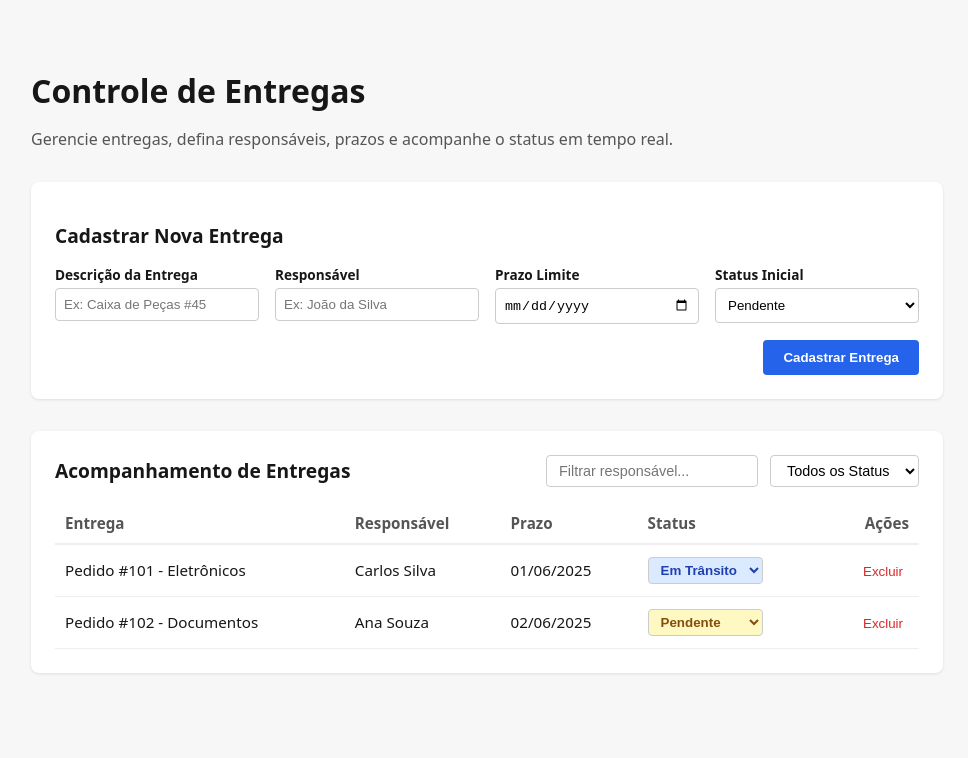
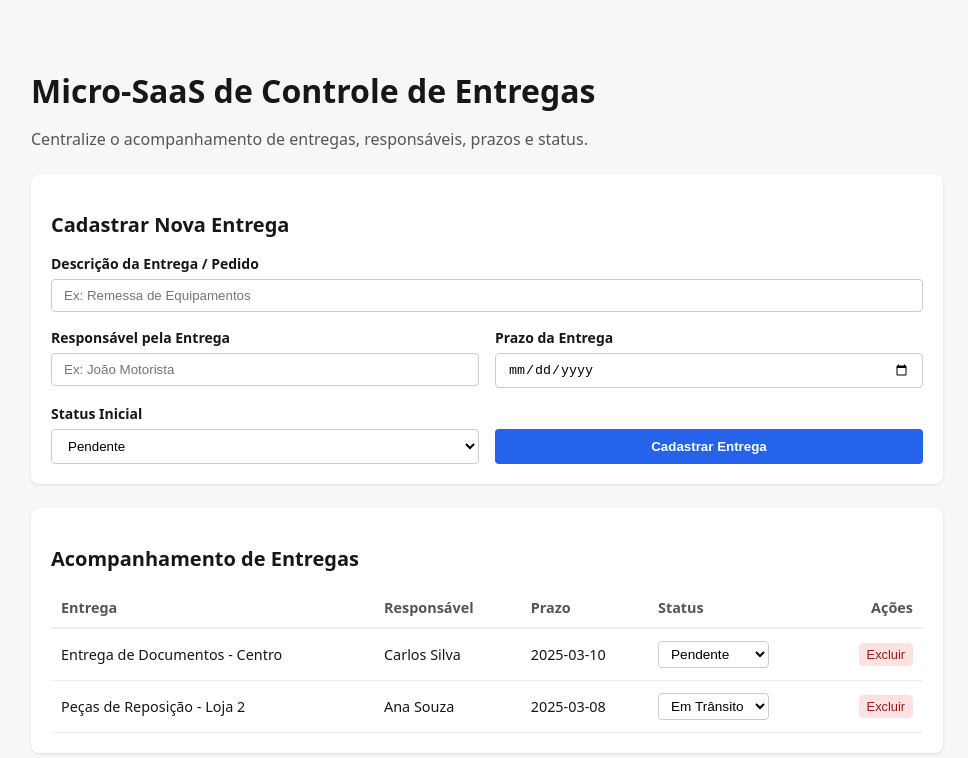
Before and after one commit to Klip-lab/micro-saas-controle-entregas, a React (Vite) app: page / in a window 1280 px wide. Shown: the top 758 px of the page, without its empty margins (153-1121 px from the left). Built offline with nearby package versions, Linux system fonts and the light colour scheme.

Commit message:
factory: TASK-PRJ-624786-002

```diff
--- a/src/App.tsx
+++ b/src/App.tsx
@@ -19,17 +19,15 @@ export default function App() {
       }
     }
     return [
-      { id: '1', title: 'Pedido #101 - Eletrônicos', responsible: 'Carlos Silva', deadline: '2025-06-01', status: 'Em Trânsito' },
-      { id: '2', title: 'Pedido #102 - Documentos', responsible: 'Ana Souza', deadline: '2025-06-02', status: 'Pendente' }
+      { id: '1', title: 'Entrega de Documentos - Centro', responsible: 'Carlos Silva', deadline: '2025-03-10', status: 'Pendente' },
+      { id: '2', title: 'Peças de Reposição - Loja 2', responsible: 'Ana Souza', deadline: '2025-03-08', status: 'Em Trânsito' }
     ];
   });
 
   const [title, setTitle] = useState('');
   const [responsible, setResponsible] = useState('');
   const [deadline, setDeadline] = useState('');
-  const [status, setStatus] = useState<'Pendente' | 'Em Trânsito' | 'Entregue' | 'Cancelado'>('Pendente');
-  const [filterStatus, setFilterStatus] = useState<string>('TODOS');
-  const [filterResponsible, setFilterResponsible] = useState<string>('');
+  const [status, setStatus] = useState<Delivery['status']>('Pendente');
 
   useEffect(() => {
     localStorage.setItem('@MicroSaaS:deliveries', JSON.stringify(deliveries));
@@ -41,8 +39,8 @@ export default function App() {
 
     const newDelivery: Delivery = {
       id: Date.now().toString(),
-      title: title.trim(),
-      responsible: responsible.trim(),
+      title,
+      responsible,
       deadline,
       status
     };
@@ -62,60 +60,57 @@ export default function App() {
     setDeliveries(deliveries.filter(d => d.id !== id));
   }
 
-  const filteredDeliveries = deliveries.filter(d => {
-    const matchesStatus = filterStatus === 'TODOS' || d.status === filterStatus;
-    const matchesResp = !filterResponsible || d.responsible.toLowerCase().includes(filterResponsible.toLowerCase());
-    return matchesStatus && matchesResp;
-  });
-
   return (
     <main>
-      <header style={{ marginBottom: '32px' }}>
-        <h1>Controle de Entregas</h1>
-        <p style={{ color: '#555' }}>Gerencie entregas, defina responsáveis, prazos e acompanhe o status em tempo real.</p>
+      <header style={{ marginBottom: '24px' }}>
+        <h1>Micro-SaaS de Controle de Entregas</h1>
+        <p style={{ color: '#555' }}>Centralize o acompanhamento de entregas, responsáveis, prazos e status.</p>
       </header>
 
-      <section style={{ background: '#fff', padding: '24px', borderRadius: '8px', boxShadow: '0 1px 3px rgba(0,0,0,0.1)', marginBottom: '32px' }}>
-        <h2 style={{ fontSize: '1.2rem', marginBottom: '16px' }}>Cadastrar Nova Entrega</h2>
-        <form onSubmit={handleAddDelivery} style={{ display: 'grid', gridTemplateColumns: 'repeat(auto-fit, minmax(200px, 1fr))', gap: '16px' }}>
-          <div>
-            <label style={{ display: 'block', fontSize: '0.85rem', fontWeight: 600, marginBottom: '4px' }}>Descrição da Entrega</label>
+      <section style={{ background: '#fff', padding: '20px', borderRadius: '8px', boxShadow: '0 1px 3px rgba(0,0,0,0.1)', marginBottom: '24px' }}>
+        <h2 style={{ fontSize: '1.25rem', marginBottom: '16px' }}>Cadastrar Nova Entrega</h2>
+        <form onSubmit={handleAddDelivery} style={{ display: 'grid', gridTemplateColumns: '1fr 1fr', gap: '16px' }}>
+          <div style={{ gridColumn: 'span 2' }}>
+            <label style={{ display: 'block', fontSize: '0.875rem', fontWeight: 600, marginBottom: '6px' }}>Descrição da Entrega / Pedido</label>
             <input
               type="text"
               value={title}
               onChange={e => setTitle(e.target.value)}
-              placeholder="Ex: Caixa de Peças #45"
+              placeholder="Ex: Remessa de Equipamentos"
               required
-              style={{ width: '100%', padding: '8px', border: '1px solid #ccc', borderRadius: '4px' }}
+              style={{ width: '100%', padding: '8px 12px', border: '1px solid #ccc', borderRadius: '4px' }}
             />
           </div>
+
           <div>
-            <label style={{ display: 'block', fontSize: '0.85rem', fontWeight: 600, marginBottom: '4px' }}>Responsável</label>
+            <label style={{ display: 'block', fontSize: '0.875rem', fontWeight: 600, marginBottom: '6px' }}>Responsável pela Entrega</label>
             <input
               type="text"
               value={responsible}
               onChange={e => setResponsible(e.target.value)}
-              placeholder="Ex: João da Silva"
+              placeholder="Ex: João Motorista"
               required
-              style={{ width: '100%', padding: '8px', border: '1px solid #ccc', borderRadius: '4px' }}
+              style={{ width: '100%', padding: '8px 12px', border: '1px solid #ccc', borderRadius: '4px' }}
             />
           </div>
+
           <div>
-            <label style={{ display: 'block', fontSize: '0.85rem', fontWeight: 600, marginBottom: '4px' }}>Prazo Limite</label>
+            <label style={{ display: 'block', fontSize: '0.875rem', fontWeight: 600, marginBottom: '6px' }}>Prazo da Entrega</label>
             <input
               type="date"
               value={deadline}
               onChange={e => setDeadline(e.target.value)}
               required
-              style={{ width: '100%', padding: '8px', border: '1px solid #ccc', borderRadius: '4px' }}
+              style={{ width: '100%', padding: '8px 12px', border: '1px solid #ccc', borderRadius: '4px' }}
             />
           </div>
+
           <div>
-            <label style={{ display: 'block', fontSize: '0.85rem', fontWeight: 600, marginBottom: '4px' }}>Status Inicial</label>
+            <label style={{ display: 'block', fontSize: '0.875rem', fontWeight: 600, marginBottom: '6px' }}>Status Inicial</label>
             <select
               value={status}
               onChange={e => setStatus(e.target.value as Delivery['status'])}
-              style={{ width: '100%', padding: '8px', border: '1px solid #ccc', borderRadius: '4px', background: '#fff' }}
+              style={{ width: '100%', padding: '8px 12px', border: '1px solid #ccc', borderRadius: '4px', background: '#fff' }}
             >
               <option value="Pendente">Pendente</option>
               <option value="Em Trânsito">Em Trânsito</option>
@@ -123,10 +118,11 @@ export default function App() {
               <option value="Cancelado">Cancelado</option>
             </select>
           </div>
-          <div style={{ gridColumn: '1 / -1', display: 'flex', justifyContent: 'flex-end' }}>
+
+          <div style={{ display: 'flex', alignItems: 'flex-end' }}>
             <button
               type="submit"
-              style={{ background: '#2563eb', color: '#fff', border: 'none', padding: '10px 20px', borderRadius: '4px', fontWeight: 600, cursor: 'pointer' }}
+              style={{ width: '100%', background: '#2563eb', color: '#fff', border: 'none', padding: '10px 16px', borderRadius: '4px', fontWeight: 600, cursor: 'pointer' }}
             >
               Cadastrar Entrega
             </button>
@@ -134,36 +130,13 @@ export default function App() {
         </form>
       </section>
 
-      <section style={{ background: '#fff', padding: '24px', borderRadius: '8px', boxShadow: '0 1px 3px rgba(0,0,0,0.1)' }}>
-        <div style={{ display: 'flex', justifyContent: 'space-between', alignItems: 'center', marginBottom: '16px', flexWrap: 'wrap', gap: '12px' }}>
-          <h2 style={{ fontSize: '1.2rem', margin: 0 }}>Acompanhamento de Entregas</h2>
-          <div style={{ display: 'flex', gap: '12px', flexWrap: 'wrap' }}>
-            <input
-              type="text"
-              placeholder="Filtrar responsável..."
-              value={filterResponsible}
-              onChange={e => setFilterResponsible(e.target.value)}
-              style={{ padding: '6px 12px', border: '1px solid #ccc', borderRadius: '4px', fontSize: '0.9rem' }}
-            />
-            <select
-              value={filterStatus}
-              onChange={e => setFilterStatus(e.target.value)}
-              style={{ padding: '6px 12px', border: '1px solid #ccc', borderRadius: '4px', background: '#fff', fontSize: '0.9rem' }}
-            >
-              <option value="TODOS">Todos os Status</option>
-              <option value="Pendente">Pendente</option>
-              <option value="Em Trânsito">Em Trânsito</option>
-              <option value="Entregue">Entregue</option>
-              <option value="Cancelado">Cancelado</option>
-            </select>
-          </div>
-        </div>
-
-        {filteredDeliveries.length === 0 ? (
-          <p style={{ textAlign: 'center', color: '#777', padding: '24px 0' }}>Nenhuma entrega encontrada.</p>
+      <section style={{ background: '#fff', padding: '20px', borderRadius: '8px', boxShadow: '0 1px 3px rgba(0,0,0,0.1)' }}>
+        <h2 style={{ fontSize: '1.25rem', marginBottom: '16px' }}>Acompanhamento de Entregas</h2>
+        {deliveries.length === 0 ? (
+          <p style={{ color: '#777' }}>Nenhuma entrega cadastrada no momento.</p>
         ) : (
           <div style={{ overflowX: 'auto' }}>
-            <table style={{ width: '100%', borderCollapse: 'collapse', textAlign: 'left', fontSize: '0.95rem' }}>
+            <table style={{ width: '100%', borderCollapse: 'collapse', textAlign: 'left', fontSize: '0.9rem' }}>
               <thead>
                 <tr style={{ borderBottom: '2px solid #eee', color: '#555' }}>
                   <th style={{ padding: '10px' }}>Entrega</th>
@@ -174,23 +147,16 @@ export default function App() {
                 </tr>
               </thead>
               <tbody>
-                {filteredDeliveries.map(delivery => (
-                  <tr key={delivery.id} style={{ borderBottom: '1px solid #eee' }}>
-                    <td style={{ padding: '12px 10px', fontWeight: 500 }}>{delivery.title}</td>
-                    <td style={{ padding: '12px 10px' }}>{delivery.responsible}</td>
-                    <td style={{ padding: '12px 10px' }}>{delivery.deadline.split('-').reverse().join('/')}</td>
+                {deliveries.map(d => (
+                  <tr key={d.id} style={{ borderBottom: '1px solid #eee' }}>
+                    <td style={{ padding: '12px 10px', fontWeight: 500 }}>{d.title}</td>
+                    <td style={{ padding: '12px 10px' }}>{d.responsible}</td>
+                    <td style={{ padding: '12px 10px' }}>{d.deadline}</td>
                     <td style={{ padding: '12px 10px' }}>
                       <select
-                        value={delivery.status}
-                        onChange={e => handleStatusChange(delivery.id, e.target.value as Delivery['status'])}
-                        style={{
-                          padding: '4px 8px',
-                          borderRadius: '4px',
-                          border: '1px solid #ccc',
-                          background: delivery.status === 'Entregue' ? '#dcfce7' : delivery.status === 'Em Trânsito' ? '#dbeafe' : delivery.status === 'Cancelado' ? '#fee2e2' : '#fef9c3',
-                          color: delivery.status === 'Entregue' ? '#166534' : delivery.status === 'Em Trânsito' ? '#1e40af' : delivery.status === 'Cancelado' ? '#991b1b' : '#854d0e',
-                          fontWeight: 600
-                        }}
+                        value={d.status}
+                        onChange={e => handleStatusChange(d.id, e.target.value as Delivery['status'])}
+                        style={{ padding: '4px 8px', borderRadius: '4px', border: '1px solid #ccc', background: '#fff', fontSize: '0.85rem' }}
                       >
                         <option value="Pendente">Pendente</option>
                         <option value="Em Trânsito">Em Trânsito</option>
@@ -200,8 +166,8 @@ export default function App() {
                     </td>
                     <td style={{ padding: '12px 10px', textAlign: 'right' }}>
                       <button
-                        onClick={() => handleDelete(delivery.id)}
-                        style={{ background: 'transparent', border: 'none', color: '#dc2626', cursor: 'pointer', fontWeight: 500 }}
+                        onClick={() => handleDelete(d.id)}
+                        style={{ background: '#fee2e2', color: '#991b1b', border: 'none', padding: '4px 8px', borderRadius: '4px', cursor: 'pointer', fontSize: '0.8rem' }}
                       >
                         Excluir
                       </button>
```
